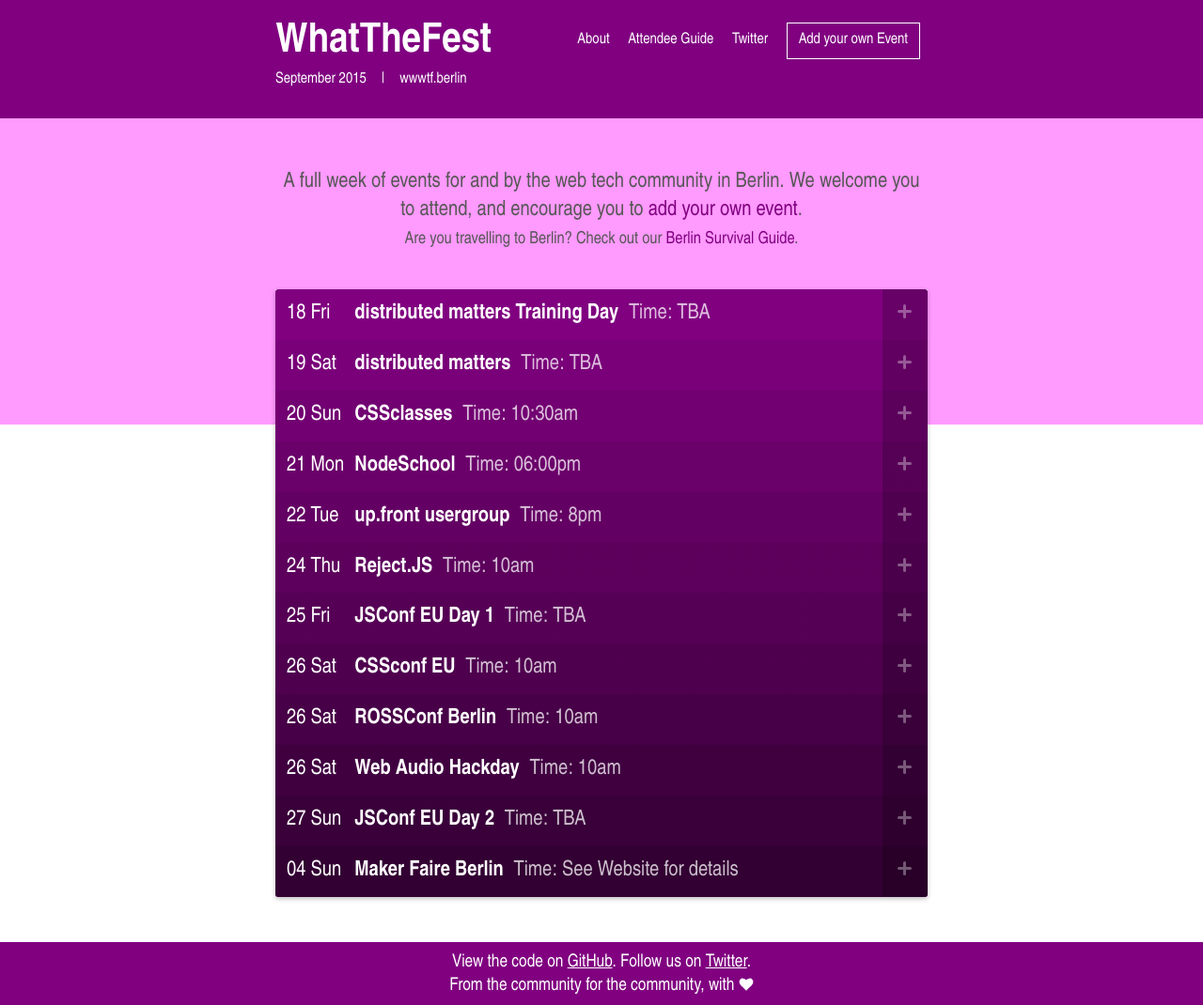
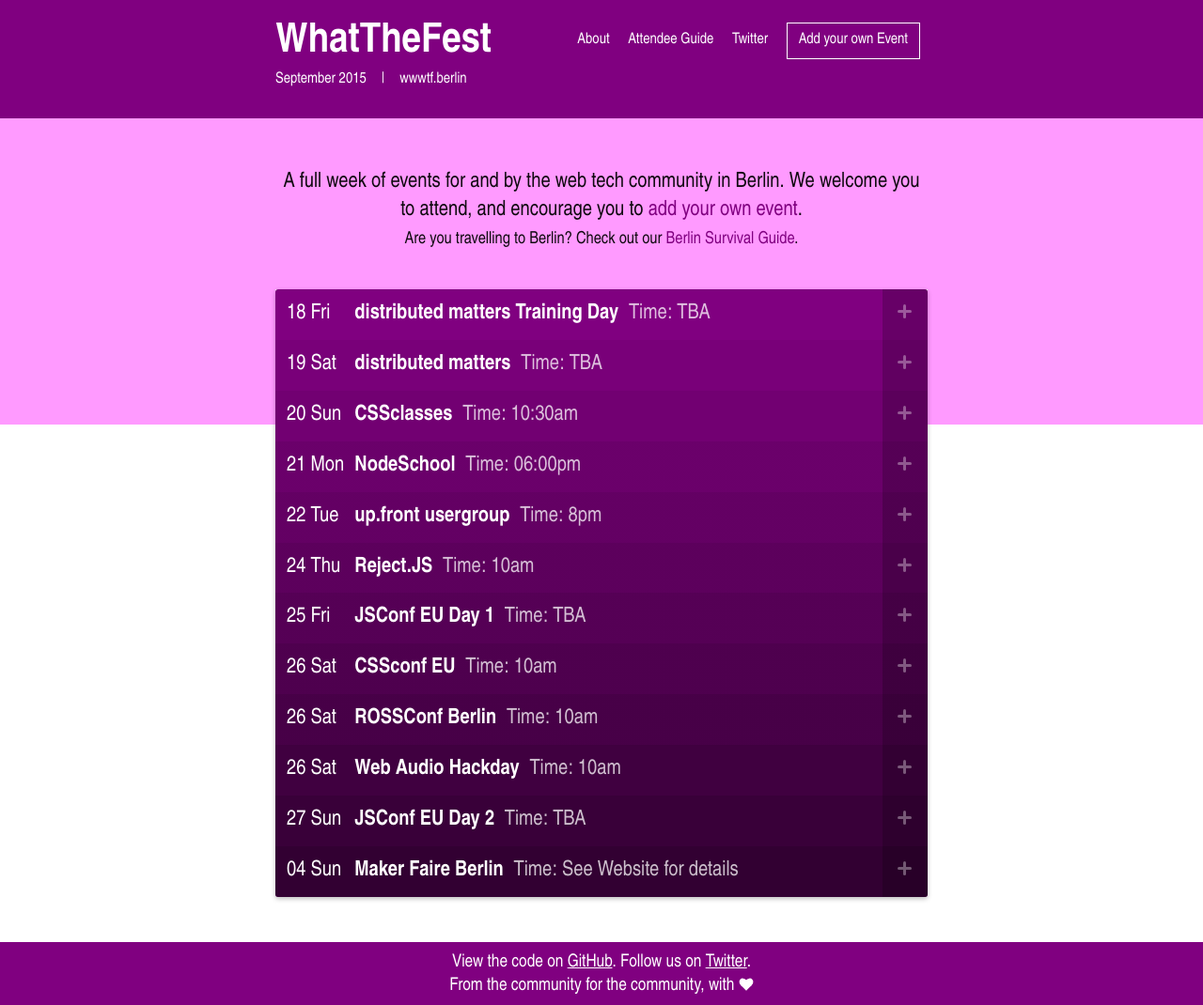
Before and after one commit to jsconf/wwwtf.berlin, a Jekyll site: the page built from index.html, in a window 1280 px wide. Shown: the whole page at 94% size. Built offline with Jekyll 4.4.1, drawn with Linux system fonts in a browser that asks for light colours; nearby versions of some CDN libraries.

Commit message:
improve color variables a bit more

```diff
--- a/_sass/_vars.scss
+++ b/_sass/_vars.scss
@@ -1,8 +1,8 @@
 $color_main: purple; //change this color to change the entire site's color scheme
 $color_contrast: #FFFFFF;
+
 $color_font: #575756;
-$color_eventlist: purple;
-
+$color_font: desaturate(darken($color_main, 20%),80%);
 
 $color_eventlist: $color_main;
 
```
